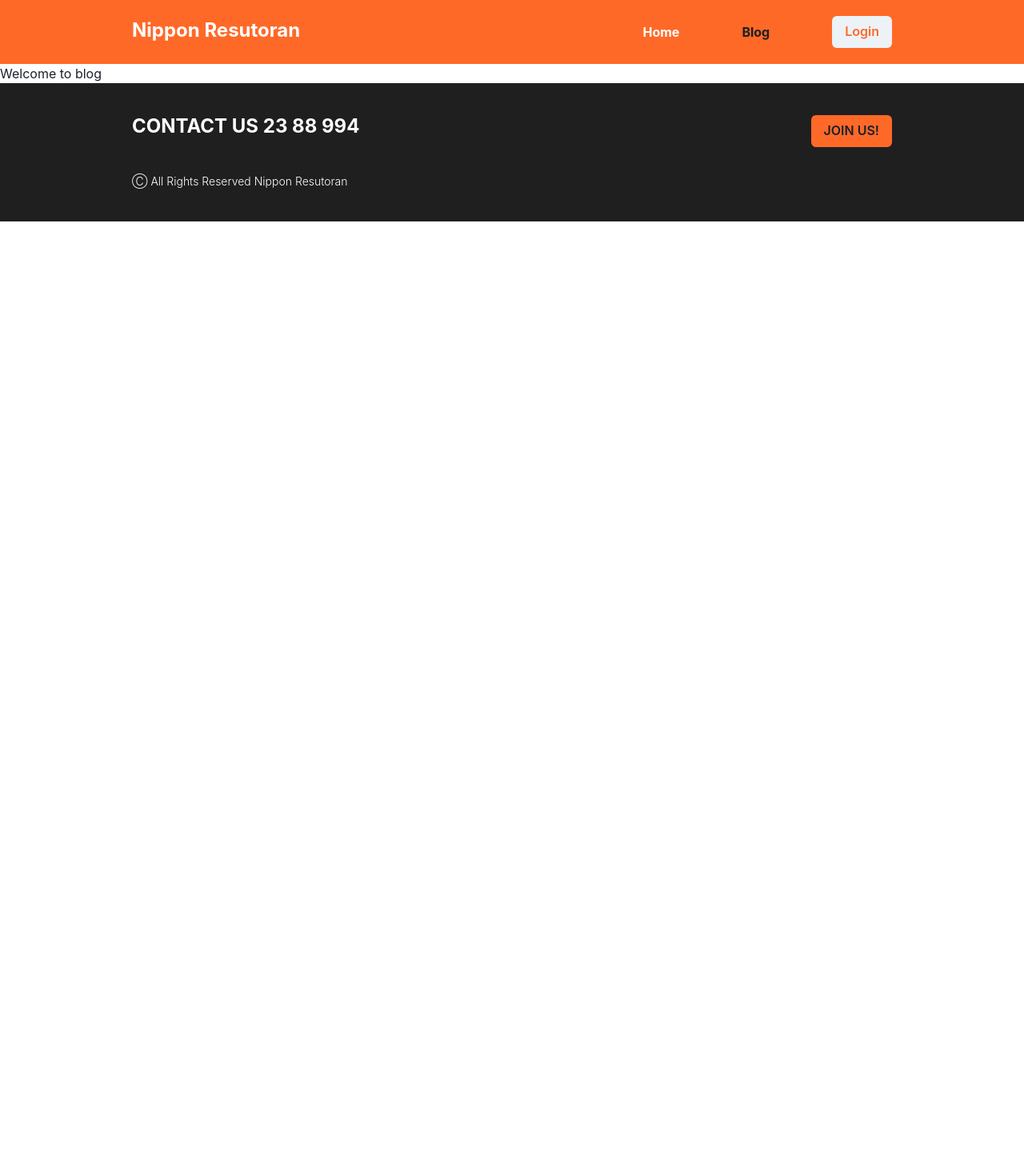
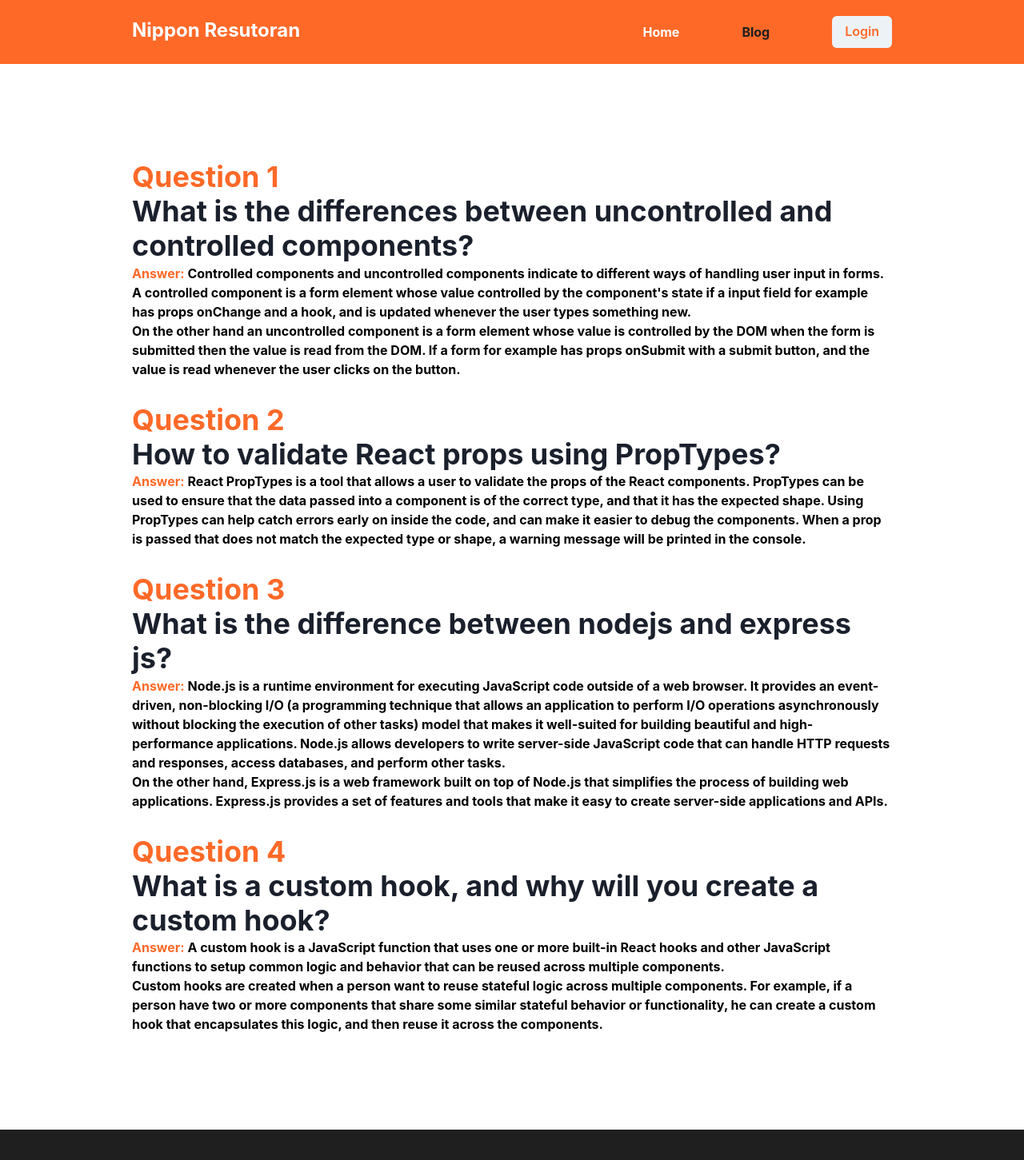
Before and after one commit to designwithashik/nippon-resutoran, a React (Vite) app: page /blog in a window 1280 px wide. Shown: the top 1451 px of the page at 80% size. Before the commit the page ends 800 px from the top, so only its background shows below. Built offline with nearby package versions, Linux system fonts and the light colour scheme; no server answers.

Commit message:
Blog page with answers added

```diff
--- a/src/components/Blog.jsx
+++ b/src/components/Blog.jsx
@@ -1,10 +1,44 @@
+import { Box, Heading, Text } from '@chakra-ui/react';
 import React from 'react';
 
 const Blog = () => {
     return (
-        <div>
-            <h2>Welcome to blog</h2>
-        </div>
+        <Box px={{base:'20px', md: '100px', lg: '165px'}} my='120px'>
+
+            <Box mb='30px'>
+                <Heading color='rgba(255, 105, 40, 1)'>Question 1</Heading>
+                <Heading>What is the differences between uncontrolled and controlled components?</Heading>
+                <Text color='rgba(255, 105, 40, 1)' fontWeight={700}>Answer: <Text color='black' as='span'>Controlled components and uncontrolled components indicate to different ways of handling user input in forms. A controlled component is a form element whose value controlled by the component's state if a input field for example has props onChange and a hook, and is updated whenever the user types something new.
+                    <br />
+                On the other hand an uncontrolled component is a form element whose value is controlled by the DOM when the form is submitted then the value is read from the DOM. If a form for example has props onSubmit with a submit button, and the value is read whenever the user clicks on the button.
+</Text></Text>
+            </Box>
+            <Box mb='30px'>
+                <Heading color='rgba(255, 105, 40, 1)'>Question 2</Heading>
+                <Heading>How to validate React props using PropTypes?</Heading>
+                <Text color='rgba(255, 105, 40, 1)' fontWeight={700}>Answer: <Text color='black' as='span'>React PropTypes is a tool that allows a user to validate the props of the React components. PropTypes can be used to ensure that the data passed into a component is of the correct type, and that it has the expected shape. Using PropTypes can help catch errors early on inside the code, and can make it easier to debug the components. When a prop is passed that does not match the expected type or shape, a warning message will be printed in the console.
+
+
+
+
+</Text></Text>
+            </Box>
+            <Box mb='30px'>
+                <Heading color='rgba(255, 105, 40, 1)'>Question 3</Heading>
+                <Heading>What is the difference between nodejs and express js?</Heading>
+                <Text color='rgba(255, 105, 40, 1)' fontWeight={700}>Answer: <Text color='black' as='span'>Node.js is a runtime environment for executing JavaScript code outside of a web browser. It provides an event-driven, non-blocking I/O (a programming technique that allows an application to perform I/O operations asynchronously without blocking the execution of other tasks) model that makes it well-suited for building beautiful and high-performance applications. Node.js allows developers to write server-side JavaScript code that can handle HTTP requests and responses, access databases, and perform other tasks.
+                    <br />
+                    On the other hand, Express.js is a web framework built on top of Node.js that simplifies the process of building web applications. Express.js provides a set of features and tools that make it easy to create server-side applications and APIs.</Text></Text>
+            </Box>
+            <Box mb='30px'>
+                <Heading color='rgba(255, 105, 40, 1)'>Question 4</Heading>
+                <Heading>What is a custom hook, and why will you create a custom hook?</Heading>
+                <Text color='rgba(255, 105, 40, 1)' fontWeight={700}>Answer: <Text color='black' as='span'>A custom hook is a JavaScript function that uses one or more built-in React hooks and other JavaScript functions to setup common logic and behavior that can be reused across multiple components.
+                    <br />
+                    Custom hooks are created when a person want to reuse stateful logic across multiple components. For example, if a person have two or more components that share some similar stateful behavior or functionality, he can create a custom hook that encapsulates this logic, and then reuse it across the components.
+                </Text></Text>
+            </Box>
+        </Box>
     );
 };
 
```
